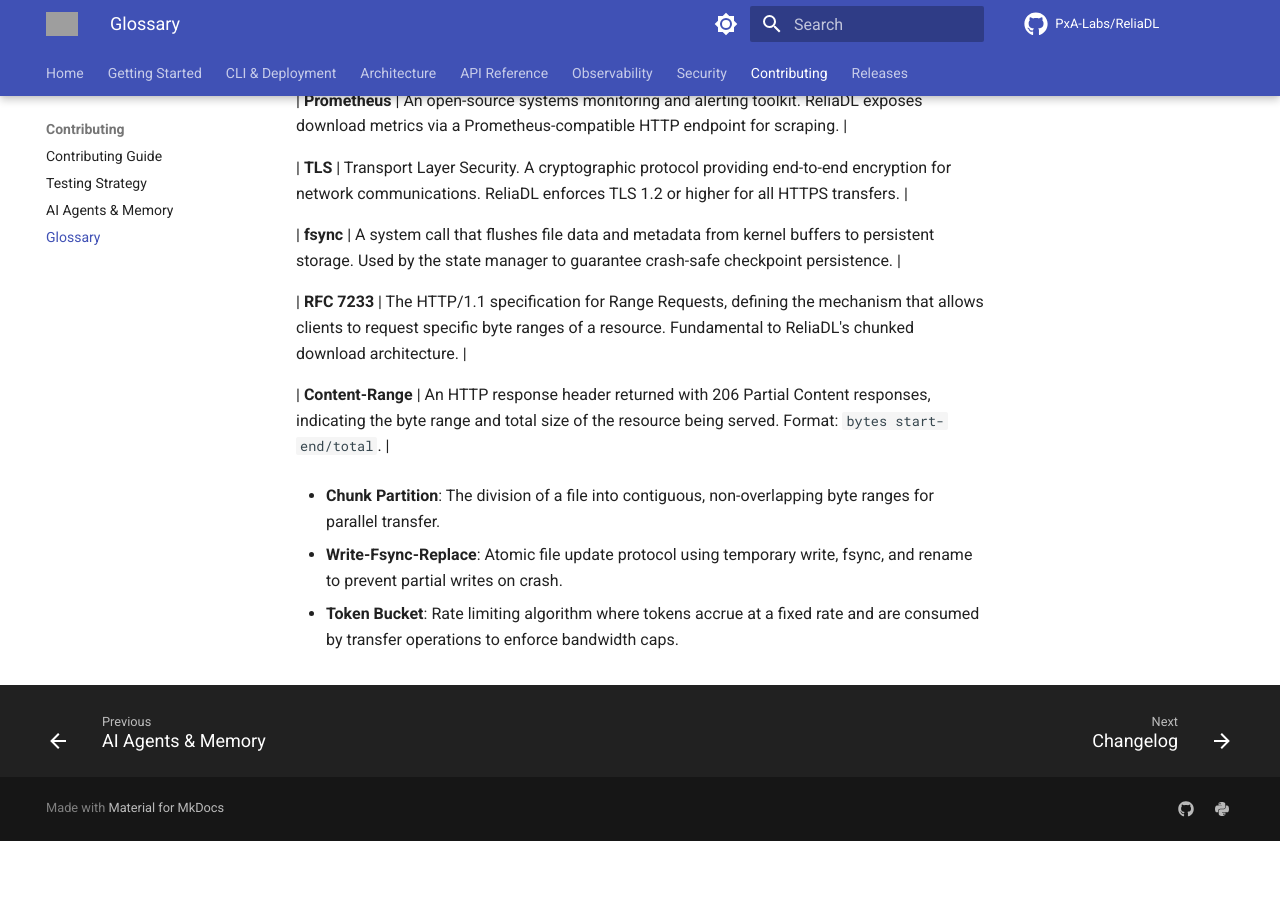
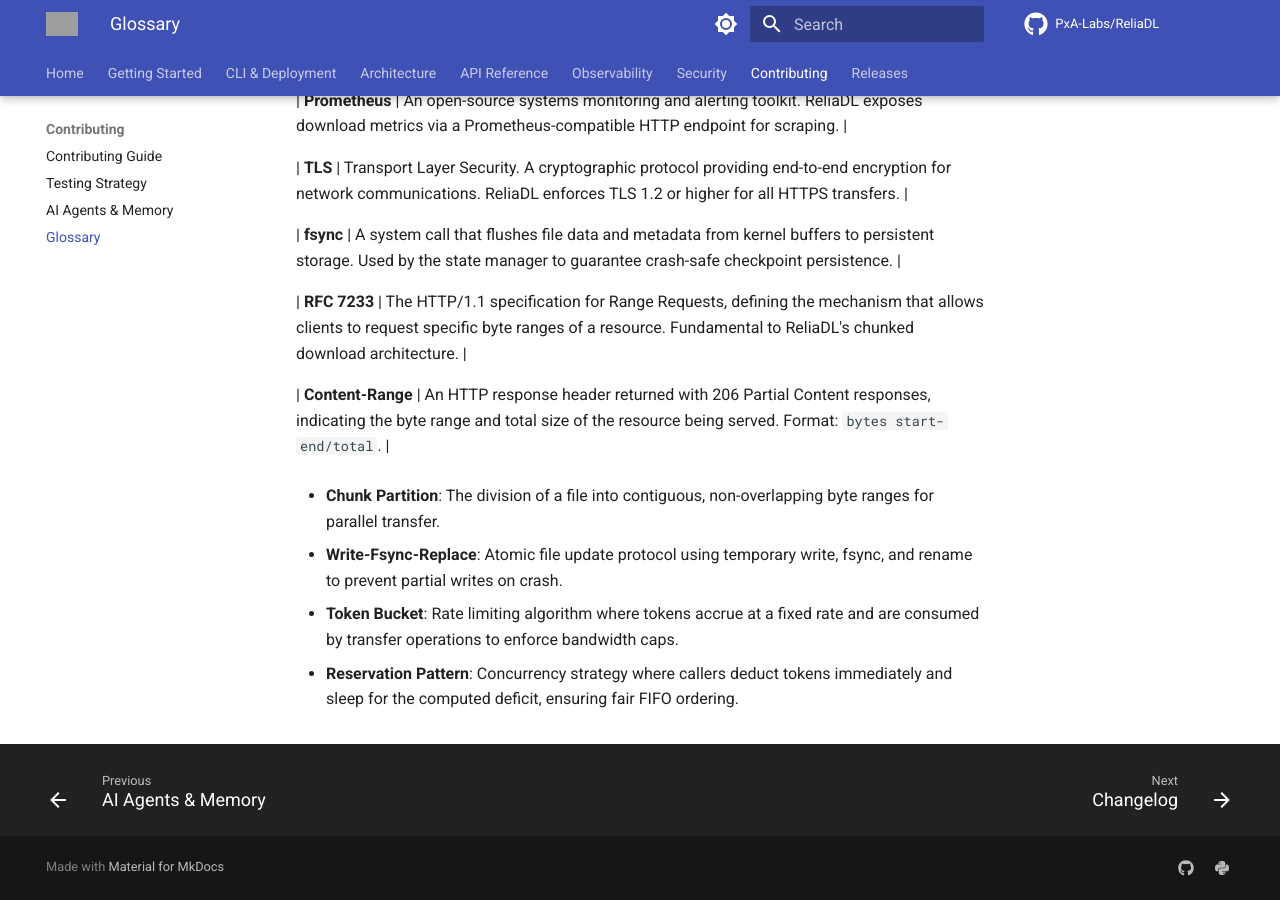
Before and after one commit to PxA-Labs/ReliaDL, an MkDocs documentation site: the page built from docs/GLOSSARY.md, in a window 1280 px wide and 900 px high, scrolled down 4557 px. Built offline with MkDocs 1.6.1 and Material for MkDocs 9.7.7, drawn with Linux system fonts in a browser that asks for light colours; comment, search, counter and statistics services are not loaded; the version menu is left out; before the commit the page ends 5398 px from its top, so only the background shows below that; grey boxes are pictures that could not be loaded.

Commit message:
docs: add reservation pattern definition to glossary

```diff
--- a/docs/GLOSSARY.md
+++ b/docs/GLOSSARY.md
@@ -92,3 +92,5 @@
 - **Write-Fsync-Replace**: Atomic file update protocol using temporary write, fsync, and rename to prevent partial writes on crash.
 
 - **Token Bucket**: Rate limiting algorithm where tokens accrue at a fixed rate and are consumed by transfer operations to enforce bandwidth caps.
+
+- **Reservation Pattern**: Concurrency strategy where callers deduct tokens immediately and sleep for the computed deficit, ensuring fair FIFO ordering.
```
